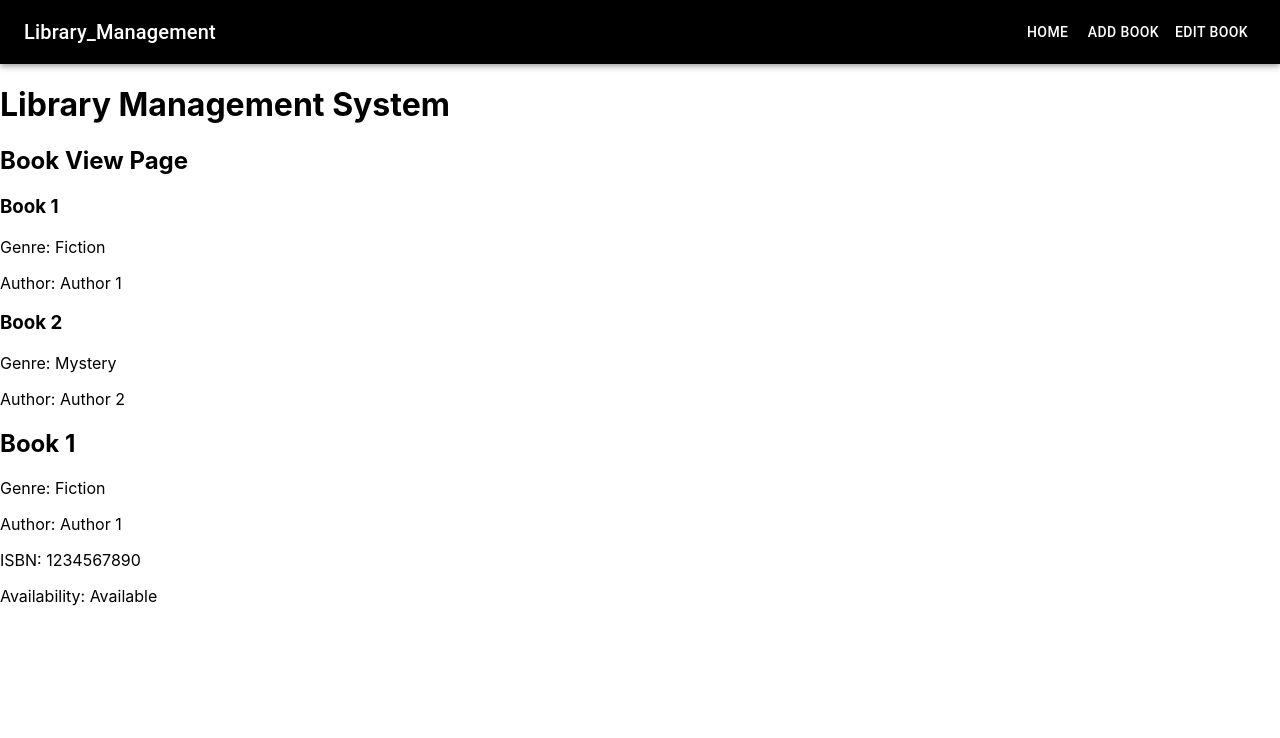
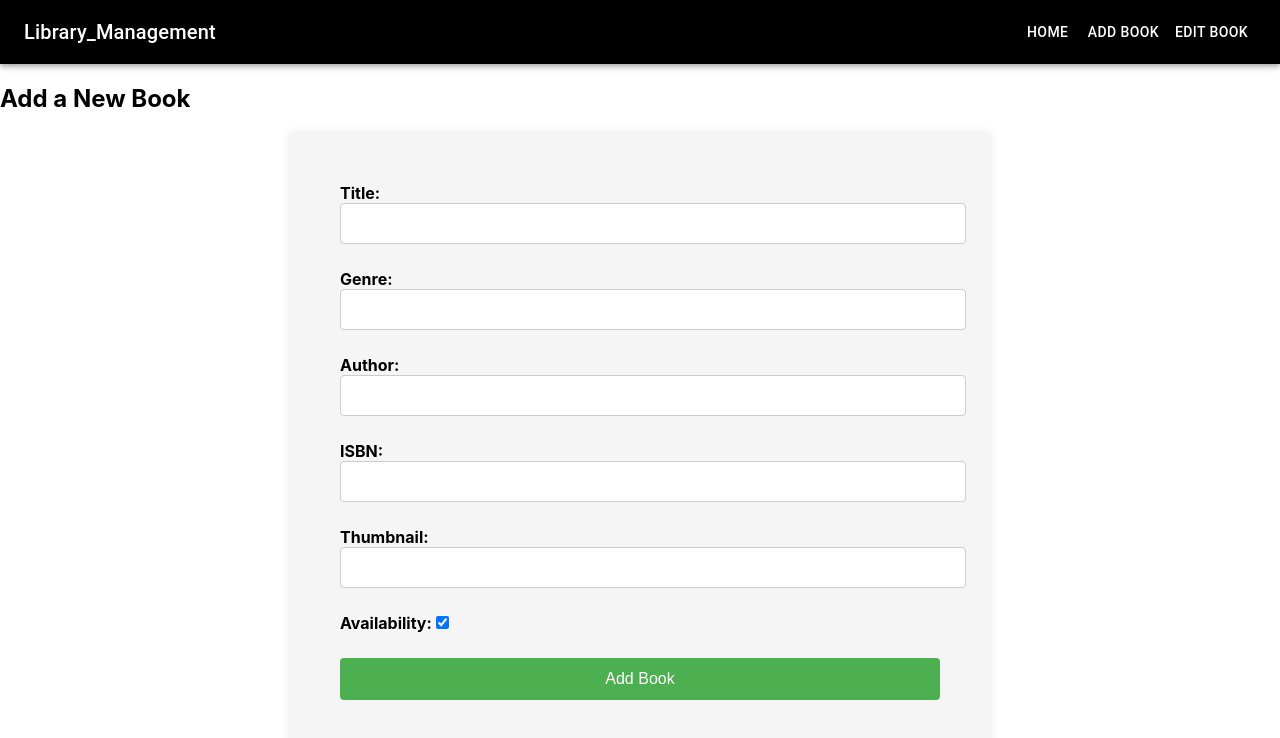
Before and after one commit to SanjayKumar-M/Library-Management-System-MERN-Stack-, a React (Create React App) app: page / in a window 1280 px wide. Shown: the top 738 px of the page. Built offline with nearby package versions, Linux system fonts and the light colour scheme.

Commit message:
style upgrade

```diff
--- a/package.json
+++ b/package.json
@@ -5,11 +5,13 @@
   "dependencies": {
     "@emotion/react": "^11.11.1",
     "@emotion/styled": "^11.11.0",
+    "@material-ui/core": "^4.12.4",
     "@mui/material": "^5.13.6",
     "@mui/styled-engine-sc": "^5.12.0",
     "@testing-library/jest-dom": "^5.16.5",
     "@testing-library/react": "^13.4.0",
     "@testing-library/user-event": "^13.5.0",
+    "axios": "^1.4.0",
     "install": "^0.13.0",
     "npm": "^9.7.2",
     "react": "^18.2.0",
--- a/src/App.js
+++ b/src/App.js
@@ -1,33 +1,17 @@
 import React from 'react';
-import BookDetailPage from './Pages/BookDetailPage';
-import BookViewPage from './Pages/BookViewPage';
+
 import Navbar from './Components/Navbar';
 
+import AddBook from './Pages/AddBook';
 const App = () => {
 
-  const book = {
-    title: 'Book 1',
-    genre: 'Fiction',
-    author: 'Author 1',
-    isbn: '1234567890',
-    availability: true,
-  };
+
 
   return (
     <div>
       <Navbar />
-      <h1>Library Management System</h1>
 
-      <BookViewPage />
-
-
-      <BookDetailPage
-        title={book.title}
-        genre={book.genre}
-        author={book.author}
-        isbn={book.isbn}
-        availability={book.availability}
-      />
+     <AddBook />
     </div>
   );
 };
--- a/src/Components/Navbar.js
+++ b/src/Components/Navbar.js
@@ -1,7 +1,7 @@
 import React from 'react'
 import { AppBar, Toolbar, Typography, Button } from '@mui/material'
 
-import { Link }  from 'react-router-dom';
+
 
 const Navbar = () => {
   return (
--- a/src/Pages/AddBook.js
+++ b/src/Pages/AddBook.js
@@ -0,0 +1,102 @@
+import React, { useState } from 'react';
+import axios from 'axios';
+import '../Styles/addbook.css'
+const AddBook = () => {
+  const [title, setTitle] = useState('');
+  const [genre, setGenre] = useState('');
+  const [author, setAuthor] = useState('');
+  const [ISBN, setISBN] = useState('');
+  const [thumbnail, setThumbnail] = useState('');
+  const [availability, setAvailability] = useState(true);
+
+  const handleSubmit = (e) => {
+    e.preventDefault();
+    const newBook = {
+      title,
+      genre,
+      author,
+      ISBN,
+      thumbnail,
+      availability,
+    };
+    axios
+      .post('http://localhost:5000/api/books', newBook)
+      .then((response) => {
+        console.log(response.data);
+        // Reset form fields
+        setTitle('');
+        setGenre('');
+        setAuthor('');
+        setISBN('');
+        setThumbnail('');
+        setAvailability(true);
+      })
+      .catch((error) => {
+        console.error('Error adding book:', error);
+      });
+  };
+
+  return (
+    <div>
+      <h2>Add a New Book</h2>
+      <form onSubmit={handleSubmit} className="add-book-form">
+        <div className="form-group">
+          <label>Title:</label>
+          <input
+            type="text"
+            value={title}
+            onChange={(e) => setTitle(e.target.value)}
+            required
+          />
+        </div>
+        <div className="form-group">
+          <label>Genre:</label>
+          <input
+            type="text"
+            value={genre}
+            onChange={(e) => setGenre(e.target.value)}
+            required
+          />
+        </div>
+        <div className="form-group">
+          <label>Author:</label>
+          <input
+            type="text"
+            value={author}
+            onChange={(e) => setAuthor(e.target.value)}
+            required
+          />
+        </div>
+        <div className="form-group">
+          <label>ISBN:</label>
+          <input
+            type="text"
+            value={ISBN}
+            onChange={(e) => setISBN(e.target.value)}
+            required
+          />
+        </div>
+        <div className="form-group">
+          <label>Thumbnail:</label>
+          <input
+            type="text"
+            value={thumbnail}
+            onChange={(e) => setThumbnail(e.target.value)}
+            required
+          />
+        </div>
+        <div className="form-group">
+          <label>Availability:</label>
+          <input
+            type="checkbox"
+            checked={availability}
+            onChange={(e) => setAvailability(e.target.checked)}
+          />
+        </div>
+        <button type="submit">Add Book</button>
+      </form>
+    </div>
+  );
+};
+
+export default AddBook;
--- a/src/Pages/BookViewPage.js
+++ b/src/Pages/BookViewPage.js
@@ -1,35 +1,47 @@
-import React from 'react';
-import BookThumbnail from './BookThumbnail';
+import React, { useState, useEffect } from 'react';
+import axios from 'axios';
+import { Grid, Typography, Card, CardContent, CardMedia } from '@mui/material';
 
 const BookViewPage = () => {
-  // Sample book data
-  const books = [
-    {
-      title: 'Book 1',
-      genre: 'Fiction',
-      author: 'Author 1',
-    },
-    {
-      title: 'Book 2',
-      genre: 'Mystery',
-      author: 'Author 2',
-    },
+  const [books, setBooks] = useState([]);
 
-  ];
+  useEffect(() => {
+    axios
+      .get('http://localhost:5000/api/books')
+      .then((response) => setBooks(response.data))
+      .catch((error) => console.error('Error fetching products:', error));
+  }, []);
 
   return (
-    <div>
-      <h2>Book View Page</h2>
-      <div className="thumbnail-container">
-        {books.map((book, index) => (
-          <BookThumbnail
-            key={index}
-            title={book.title}
-            genre={book.genre}
-            author={book.author}
-          />
+    <div style={{ padding: '20px' }}>
+      <Grid container spacing={2}>
+        {books.map((book) => (
+          <Grid item xs={12} sm={6} md={4} key={book._id}>
+            <Card>
+              <CardMedia
+                component="img"
+                height="200"
+                image={book.thumbnail}
+                alt={book.title}
+              />
+              <CardContent>
+                <Typography variant="h6" gutterBottom>
+                  {book.title}
+                </Typography>
+                <Typography variant="body1" color="textSecondary">
+                  Category: {book.genre}
+                </Typography>
+                <Typography variant="body1" color="textSecondary">
+                  ISBN: {book.ISBN}
+                </Typography>
+                <Typography variant="body1" color="textSecondary">
+                  Author: {book.author}
+                </Typography>
+              </CardContent>
+            </Card>
+          </Grid>
         ))}
-      </div>
+      </Grid>
     </div>
   );
 };
--- /dev/null
+++ b/src/Styles/addbook.css
@@ -0,0 +1,49 @@
+.add-book-form {
+    display: flex;
+    flex-direction: column;
+    max-width: 600px;
+    margin: 0 auto;
+    padding: 50px;
+    background-color: #f5f5f5;
+    border-radius: 4px;
+    box-shadow: 0 0 10px rgba(0, 0, 0, 0.1);
+  }
+
+  .form-group {
+    margin-bottom: 25px;
+  }
+
+  label {
+    font-weight: bold;
+    margin-bottom: 8px;
+  }
+
+  input[type='text'] {
+    padding: 12px;
+    border-radius: 4px;
+    border: 1px solid #ccc;
+    width: 100%;
+  }
+
+  button[type='submit'] {
+    padding: 12px 24px;
+    background-color: #4caf50;
+    color: #fff;
+    border: none;
+    border-radius: 4px;
+    cursor: pointer;
+    width: 100%;
+    font-size: 16px;
+  }
+
+  button[type='submit']:hover {
+    background-color: #45a049;
+  }
+
+  @media (max-width: 600px) {
+    .add-book-form {
+      width: 100%;
+      margin: 0;
+      border-radius: 0;
+    }
+  }
```
Also changed, not shown: src/Pages/EditBook.js (+76 -0 lines), 1 other file (tests, documents, lock files or other folders).
